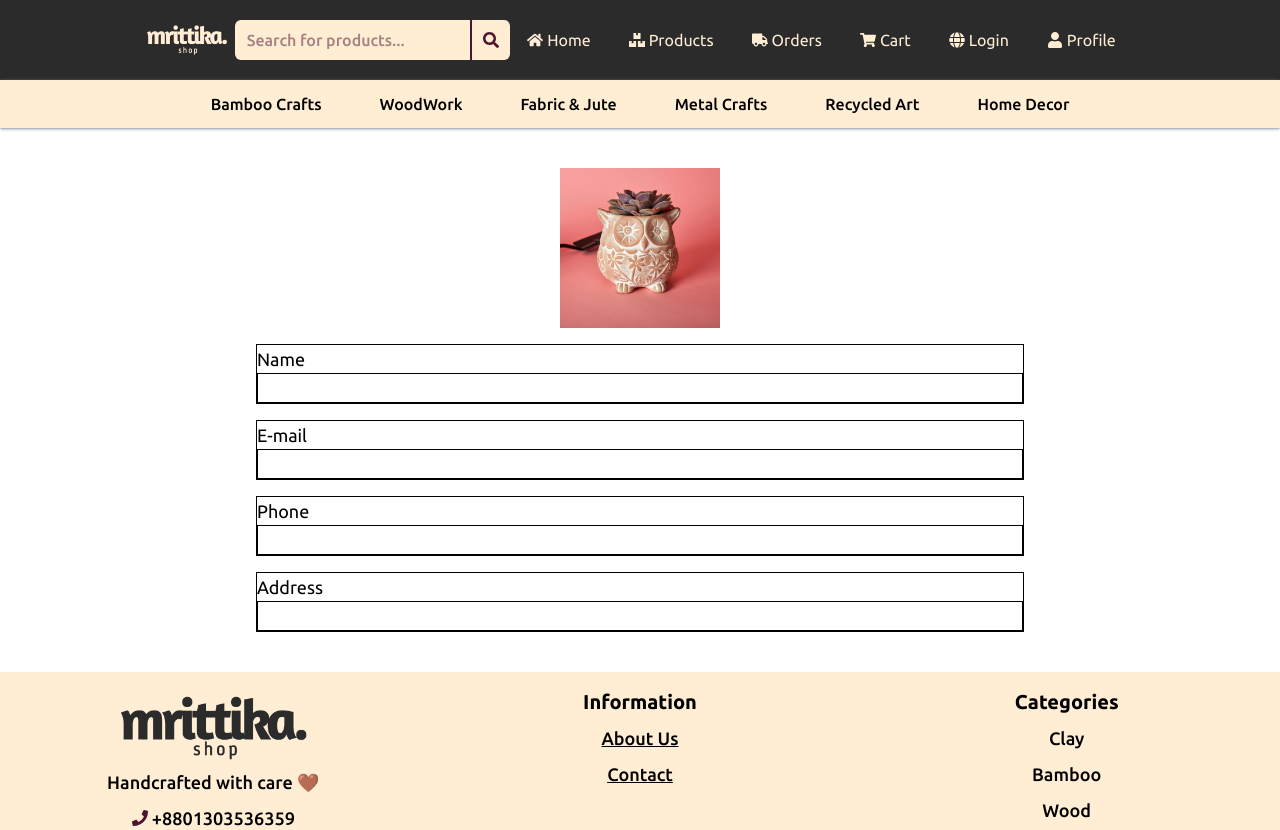
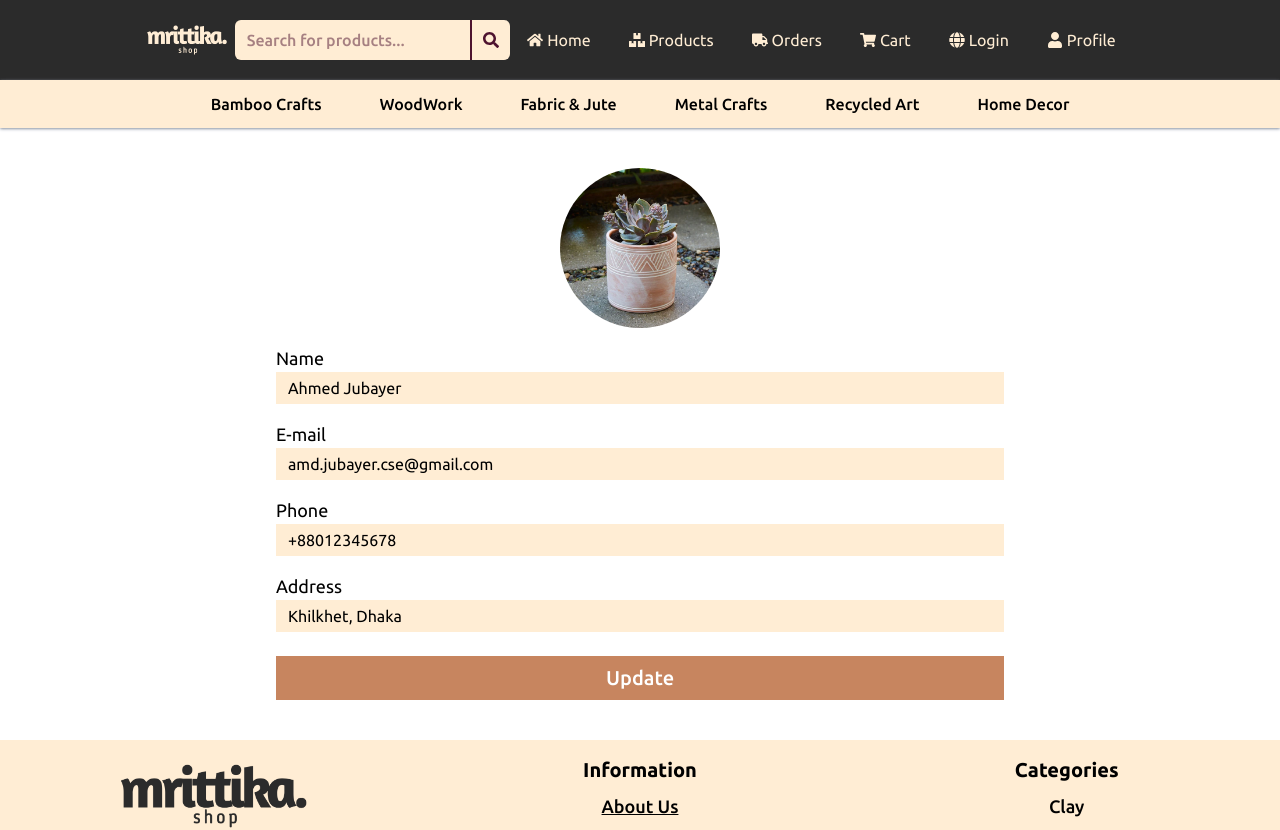
Before and after one commit to jubayercodenerd/mrittika-shop, a React (Vite) app: page / in a window 1280 px wide. Shown: the top 830 px of the page. Built offline with nearby package versions, Linux system fonts and the light colour scheme.

Commit message:
completed the ProfilePage.jsx.

```diff
--- a/src/Pages/ProfilePage/ProfilePage.jsx
+++ b/src/Pages/ProfilePage/ProfilePage.jsx
@@ -1,36 +1,75 @@
-import React from 'react'
+import React, {useState} from 'react'
 import Navbar from "../../components/shared/Navbar.jsx";
 import Footer from "../../components/shared/Footer.jsx";
 import Section from "../../components/ui/Section.jsx";
 import P from "../../components/ui/P.jsx";
+import Button from "../../components/ui/Button.jsx";
 
 const ProfilePage = () => {
+    const [profile, setProfile] = useState({
+        name: 'Ahmed Jubayer',
+        email: 'amd.jubayer.cse@gmail.com',
+        phone: '+88012345678',
+        address: 'Khilkhet, Dhaka',
+        imageUrl: '/TemporaryProductImages/clayPot1.webp'
+    });
+
+    const handleChange = (e) => {
+        const { name, value } = e.target;
+        setProfile(prev => ({ ...prev, [name]: value }));
+    };
+
+    const handleUpdate = () => {
+        console.log("Updated profile:", profile);
+        // Send to backend here
+    };
+
+    return (
+        <main className="min-h-screen w-full flex flex-col justify-between items-center gap-y-5 md:gap-y-7 lg:gap-y-10">
+            <Navbar />
+            <Section className="px-5">
+                <ProfileInfo
+                    {...profile}
+                    handleChange={handleChange}
+                    handleUpdate={handleUpdate}
+                />
+            </Section>
+            <Footer />
+        </main>
+    );
+};
+
+const ProfileInfo = ({ imageUrl, name, email, phone, address, handleChange, handleUpdate }) => {
     return (
         <>
-            <main className={"min-h-screen w-full flex flex-col justify-between items-center gap-y-5 md:gap-y-7 lg:gap-y-10"}>
-                <Navbar />
-                <Section>
-                    <img src="/TemporaryProductImages/clayPot2.webp" className={"h-40 aspect-square"} alt=""/>
-                    <div className={"w-full h-15 flex flex-col items-start justify-center border border-black"}>
-                        <P>Name</P>
-                        <div className={"w-full h-full border border-black"}><input type="text" className={"w-full h-full focus:outline-none"}/></div>
+            <img src={imageUrl} className="h-40 aspect-square rounded-full" alt="Profile" />
+            {[
+                { label: "Name", value: name, name: "name" },
+                { label: "E-mail", value: email, name: "email" },
+                { label: "Phone", value: phone, name: "phone" },
+                { label: "Address", value: address, name: "address" }
+            ].map(({ label, value, name }) => (
+                <div key={name} className="w-full h-15 flex flex-col items-start justify-center">
+                    <P>{label}</P>
+                    <div className="w-full h-full bg-orange-100">
+                        <input
+                            type="text"
+                            name={name}
+                            value={value}
+                            onChange={handleChange}
+                            className="w-full h-full px-3 focus:outline-none"
+                        />
                     </div>
-                    <div className={"w-full h-15 flex flex-col items-start justify-center border border-black"}>
-                        <P>E-mail</P>
-                        <div className={"w-full h-full border border-black"}><input type="text" className={"w-full h-full focus:outline-none"}/></div>
-                    </div>
-                    <div className={"w-full h-15 flex flex-col items-start justify-center border border-black"}>
-                        <P>Phone</P>
-                        <div className={"w-full h-full border border-black"}><input type="text" className={"w-full h-full focus:outline-none"}/></div>
-                    </div>
-                    <div className={"w-full h-15 flex flex-col items-start justify-center border border-black"}>
-                        <P>Address</P>
-                        <div className={"w-full h-full border border-black"}><input type="text" className={"w-full h-full focus:outline-none"}/></div>
-                    </div>
-                </Section>
-                <Footer />
-            </main>
+                </div>
+            ))}
+            <Button
+                onClick={handleUpdate}
+                variation="primary"
+                className="w-full rounded-none mt-2 py-2 px-4 text-xl font-medium"
+            >
+                Update
+            </Button>
         </>
-    )
-}
+    );
+};
 export default ProfilePage
```
